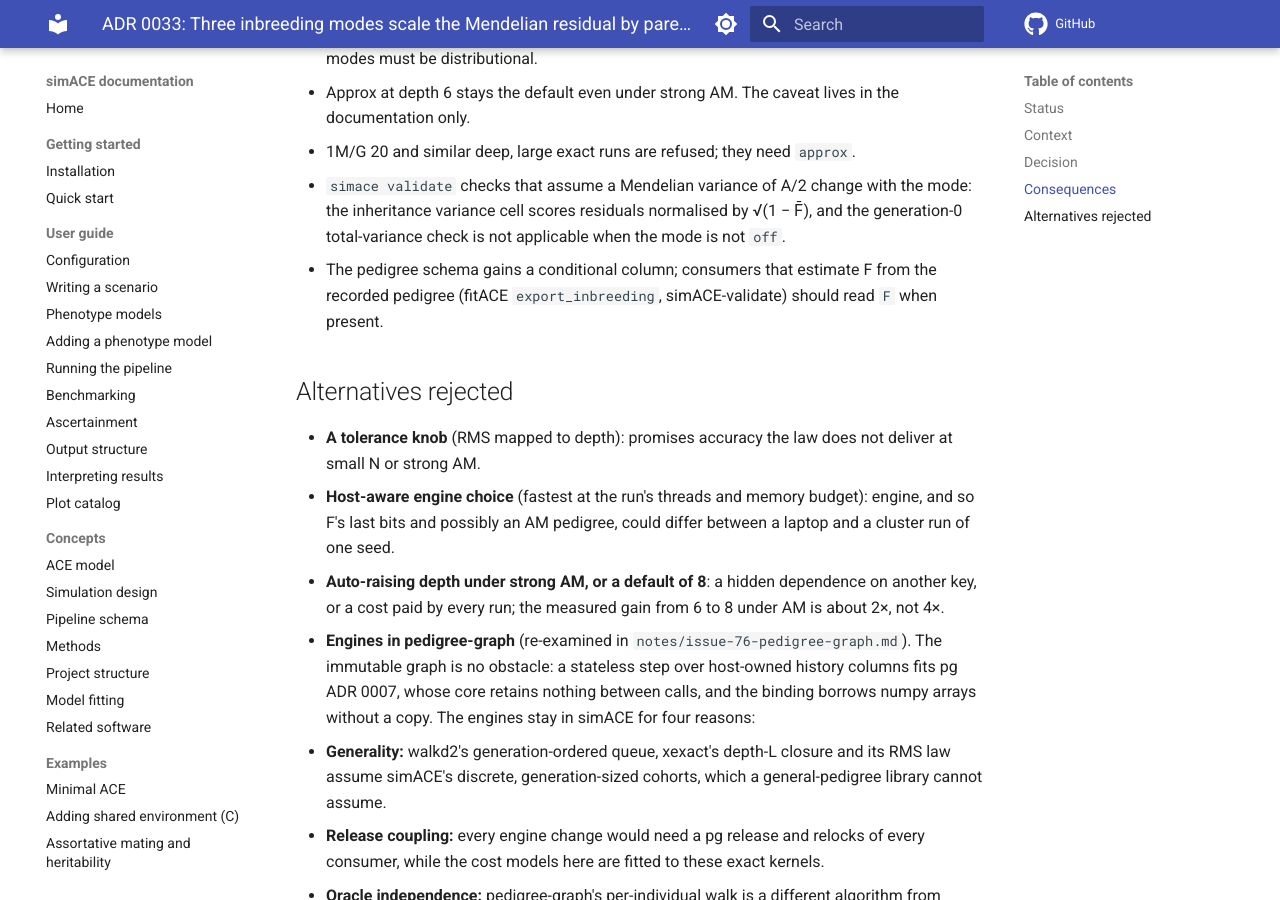
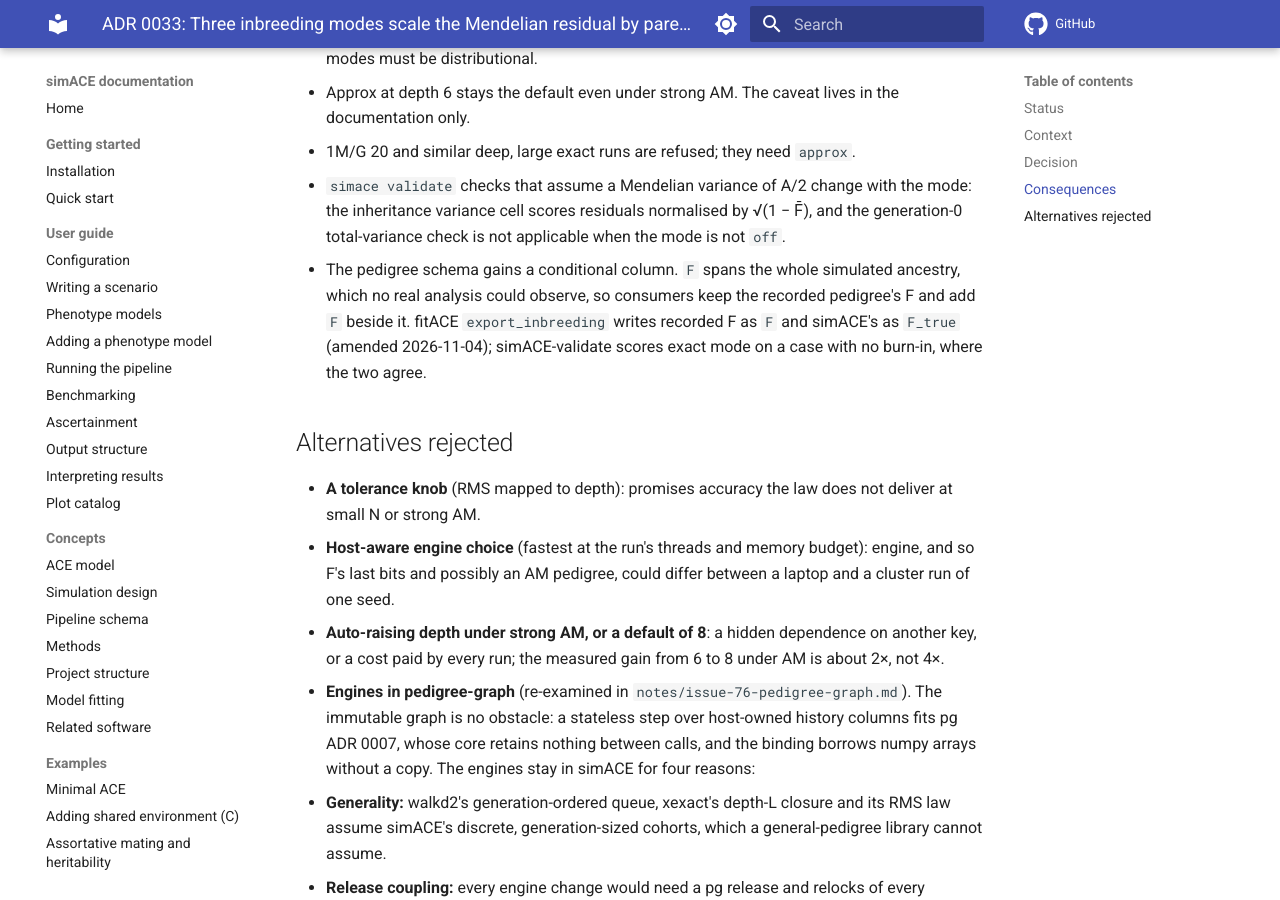
Before and after one commit to rwaples/simACE, an MkDocs documentation site: the page built from docs/adr/0033-inbreeding-modes.md, in a window 1280 px wide and 900 px high, scrolled down 2119 px. Built offline with MkDocs 1.6.1 and Material for MkDocs 9.7.7, drawn with Linux system fonts in a browser that asks for light colours; comment, search, counter and statistics services are not loaded.

Commit message:
Amend ADR 0033: consumers keep recorded F and add simACE's beside it
simACE's F spans hidden ancestry, so fitACE export_inbreeding keeps the
recorded pedigree's F and writes simACE's as F_true, and simACE-validate
scores exact mode only where the two agree (no burn-in).

```diff
--- a/docs/adr/0033-inbreeding-modes.md
+++ b/docs/adr/0033-inbreeding-modes.md
@@ -83,8 +83,10 @@ release that ships the modes.
 - `simace validate` checks that assume a Mendelian variance of A/2 change with the mode: the inheritance
   variance cell scores residuals normalised by √(1 − F̄), and the generation-0 total-variance check is not
   applicable when the mode is not `off`.
-- The pedigree schema gains a conditional column; consumers that estimate F from the recorded pedigree
-  (fitACE `export_inbreeding`, simACE-validate) should read `F` when present.
+- The pedigree schema gains a conditional column. `F` spans the whole simulated ancestry, which no real
+  analysis could observe, so consumers keep the recorded pedigree's F and add `F` beside it. fitACE
+  `export_inbreeding` writes recorded F as `F` and simACE's as `F_true` (amended 2026-11-04);
+  simACE-validate scores exact mode on a case with no burn-in, where the two agree.
 
 ## Alternatives rejected
 
```
